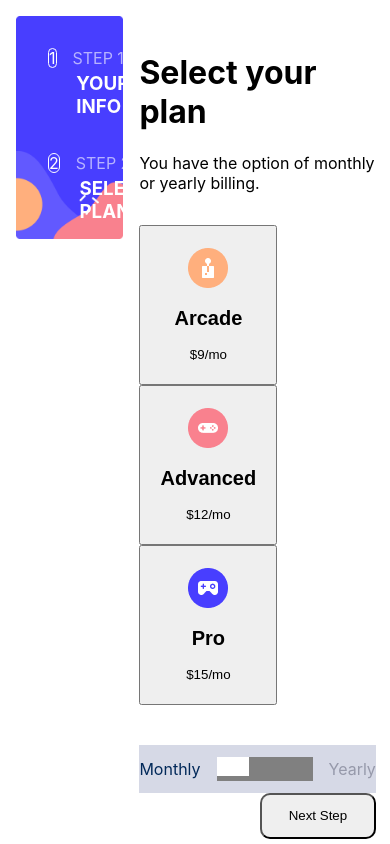
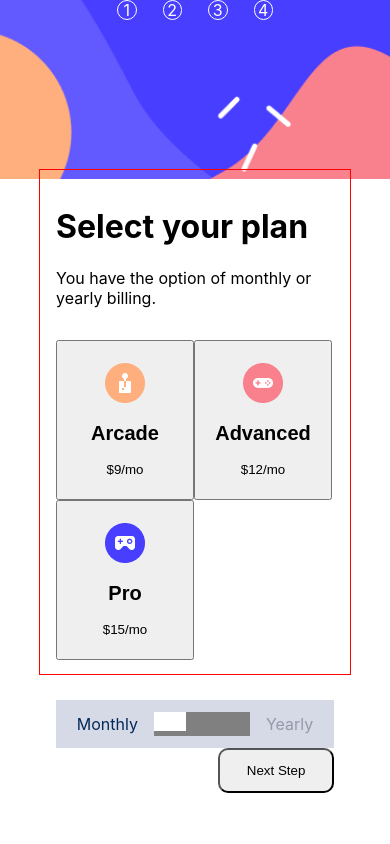
Before and after one commit to AliyaSalmanova1/multi-step-form, a React (Create React App) app: page /plan in a window 390 px wide. Built offline with nearby package versions, Linux system fonts and the light colour scheme.

Commit message:
started doing phone layout

```diff
--- a/src/App.css
+++ b/src/App.css
@@ -17,10 +17,10 @@ h3, p{
 
 .nav-container{
   background-image: url(./images/purpleBg.png);
-  background-size: 100%;
+  background-size: 100% auto;
   background-repeat: no-repeat;
   height: 100%;
-  width: 30%;
+  width: auto;
 
 
 }
@@ -228,3 +228,43 @@ input:checked + span{
 .summaryBox{
   background-color: #F8F9FF;
 }
+
+
+@media(max-width: 530px){
+  .page{
+    flex-direction: column;
+    padding: 0;
+    position: relative;
+
+  }
+
+  .main{
+    border: 1px solid red;
+    width: 80%;
+    height: 60%;
+    position: absolute;
+    top: 20vh;
+    left: 10%;
+
+
+
+  }
+
+  .link-text{
+    display: none;
+  }
+
+  .nav-container{
+    background-image: url(./images/verticalBg.png);
+    width: 100vw;
+
+  }
+
+  .nav{
+    display: flex;
+    justify-content: space-between;
+    width: 40%;
+    margin: auto auto;
+  }
+
+}
```
Also changed, not shown: src/images/verticalBg.png (added).
